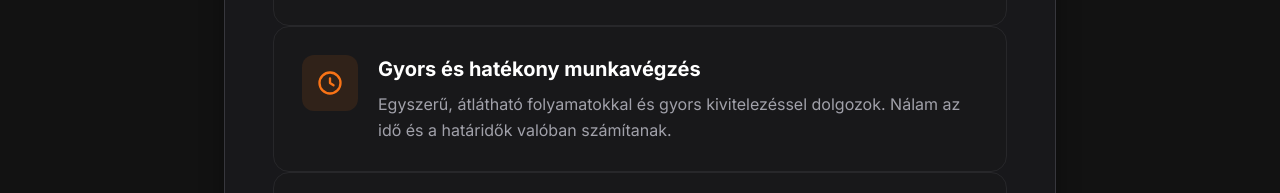
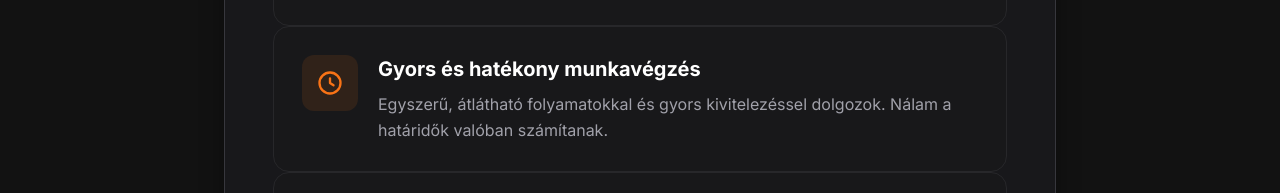
Before and after one commit to jszatmari15-web/lawyerpro, a plain HTML site: page index.html in a window 1280 px wide. Shown: the part 1663-1856 px from the top of the page. Drawn offline with nearby package versions, Linux system fonts and the light colour scheme; a web font is replaced by a local one.

Commit message:
Fix text formatting in index.html

```diff
--- a/index.html
+++ b/index.html
@@ -285,7 +285,7 @@
                         <h3 class="text-xl font-bold text-white mb-2">Gyors és hatékony munkavégzés</h3>
                         <p class="text-zinc-400 leading-relaxed">
                             Egyszerű, átlátható folyamatokkal és gyors
-                            kivitelezéssel dolgozok. Nálam az idő és
+                            kivitelezéssel dolgozok. Nálam
                             a határidők valóban számítanak.
                         </p>
                     </div>
```
